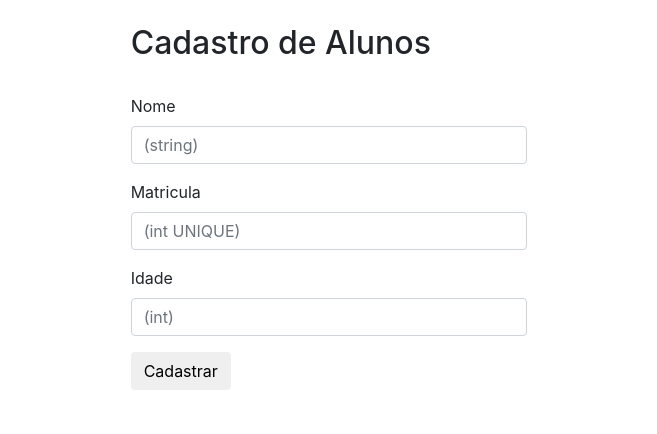
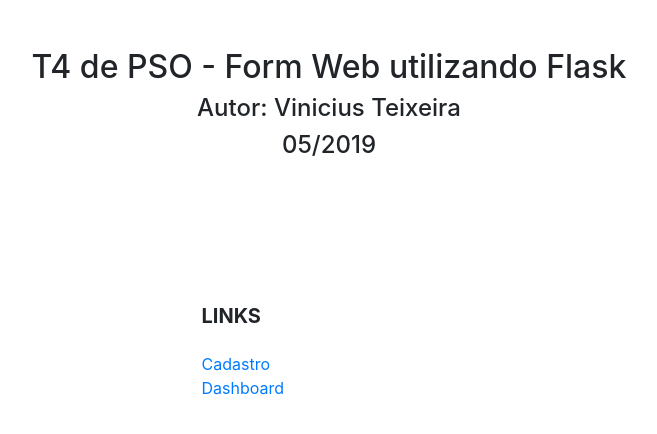
Before and after one commit to viniciust135/t4_pso, a Flask app: page / in a window 1280 px wide. Shown: the top 434 px of the page, without its empty margins (311-968 px from the left). Run offline with Flask 2, Linux system fonts and the light colour scheme; some libraries are stand-ins or nearby versions.

Commit message:
Quase pronto

```diff
--- a/Flask/app/controllers/default.py
+++ b/Flask/app/controllers/default.py
@@ -4,8 +4,12 @@
 from app.models.forms import FormAluno
 from app.models.tables import Aluno
 
-@app.route("/", methods=["GET", "POST"])
+@app.route("/")
 def index():
+    return render_template('index.html')
+
+@app.route("/cadastro", methods=["GET", "POST"])
+def cadastro_aluno():
     form = FormAluno()
     if form.validate_on_submit():
         a = Aluno(form.nome.data, form.matricula.data, form.idade.data)
@@ -14,7 +18,14 @@
         return "Aluno adicionado com sucesso"
     else:
         print(form.errors)
-    return render_template('index.html', form=form)
+    return render_template('cadastro.html', form=form)
+
+@app.route("/dashboard")
+def dashboard():
+    r = Aluno.query.all()
+    return render_template('dashboard.html', alunos=r)
+
+
 
 @app.route("/teste")
 def teste():
--- a/Flask/app/templates/base.html
+++ b/Flask/app/templates/base.html
@@ -9,6 +9,24 @@
     <body>
         {% block content %}
         {% endblock %}
+        <br><br><br><br><br>
+        <footer class="page-footer font-small indigo">
+            <div class="container text-center text-md-left">
+                <div class="row">
+                    <div class="col-md-3 mx-auto">
+                        <h5 class="font-weight-bold text-uppercase mt-3 mb-4">Links</h5>
+                        <ul class="list-unstyled">
+                            <li>
+                                <a href="/cadastro">Cadastro</a>
+                            </li>
+                            <li>
+                                <a href="/dashboard">Dashboard</a>
+                            </li>
+                        </ul>
+                    </div>
+                </div>
+            </div>
+        </footer>
     </body>
     <script src="{{ url_for('static',
     filename='js/bootstrap.min.js') }}">
--- a/Flask/app/templates/index.html
+++ b/Flask/app/templates/index.html
@@ -1,27 +1,8 @@
 {% extends 'base.html' %}
 {% block content %}
-    <div class="col-md-4 offset-md-4">
-        <br>
-        <h2>Cadastro de Alunos</h2>
-        <br>
-        <form action="" method="POST">
-            {{ form.csrf_token }}
-            <div class="form-group">
-                <label>Nome</label>
-                {{ form.nome(class="form-control",
-                placeholder="(string)") }}
-            </div>
-            <div class="form-group">
-                <label>Matricula</label>
-                {{ form.matricula(class="form-control",
-                placeholder="(int UNIQUE)") }}
-            </div>
-            <div class="form-group">
-                <label>Idade</label>
-                {{ form.idade(class="form-control",
-                placeholder="(int)") }}
-            </div>
-            <button type="submit" class="btn btn-default">Cadastrar</button>
-        </form>
-    </div>
+<br>
+<br>
+<h2 style="text-align:center">T4 de PSO - Form Web utilizando Flask</h2>
+<h4 style="text-align:center">Autor: Vinicius Teixeira</h4>
+<h4 style="text-align:center">05/2019</h4>
 {% endblock %}
```
Also changed, not shown: Flask/app/templates/cadastro.html (added, +27 -0 lines), Flask/app/templates/dashboard.html (added, +24 -0 lines), Flask/storage.db.
